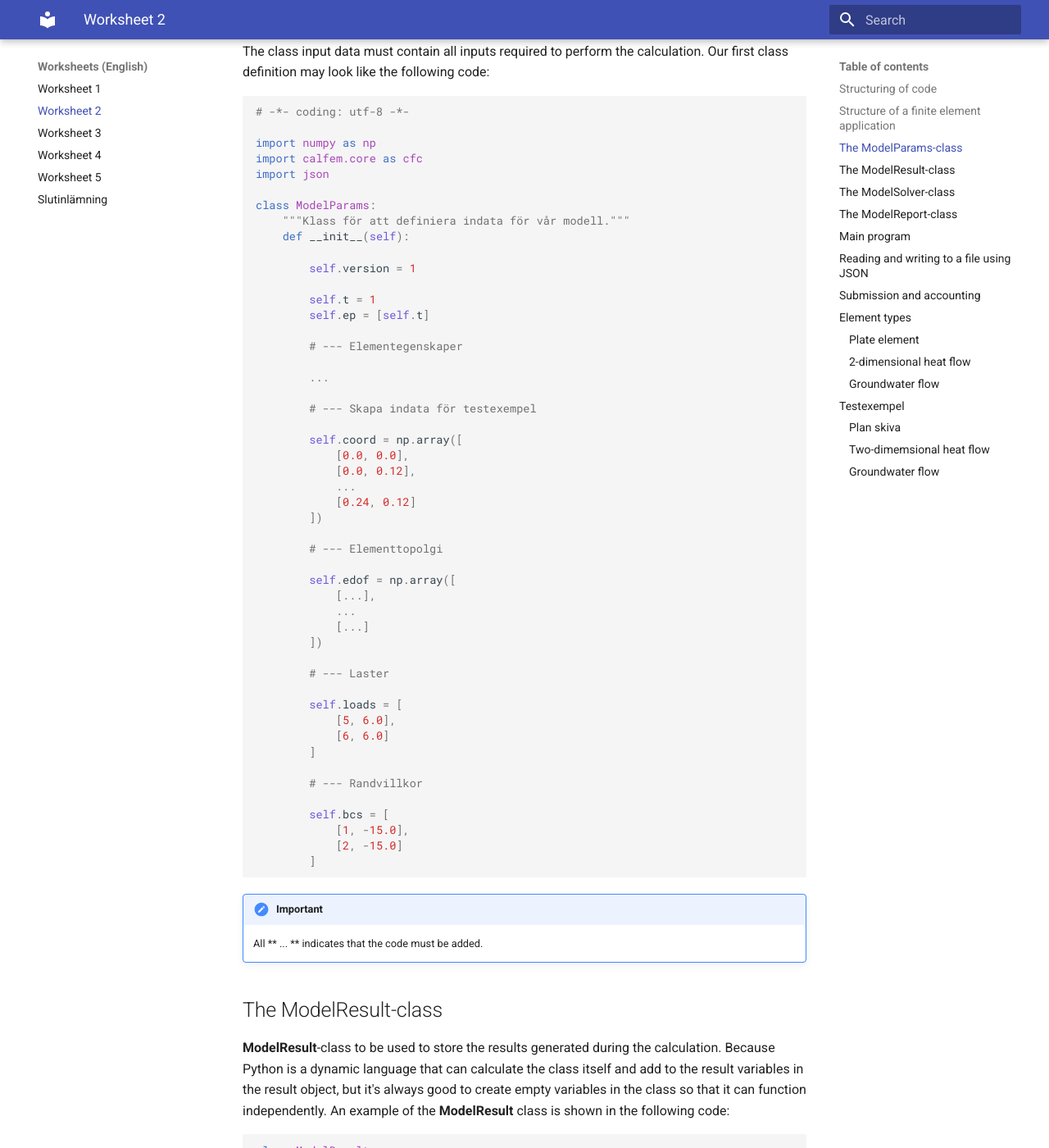
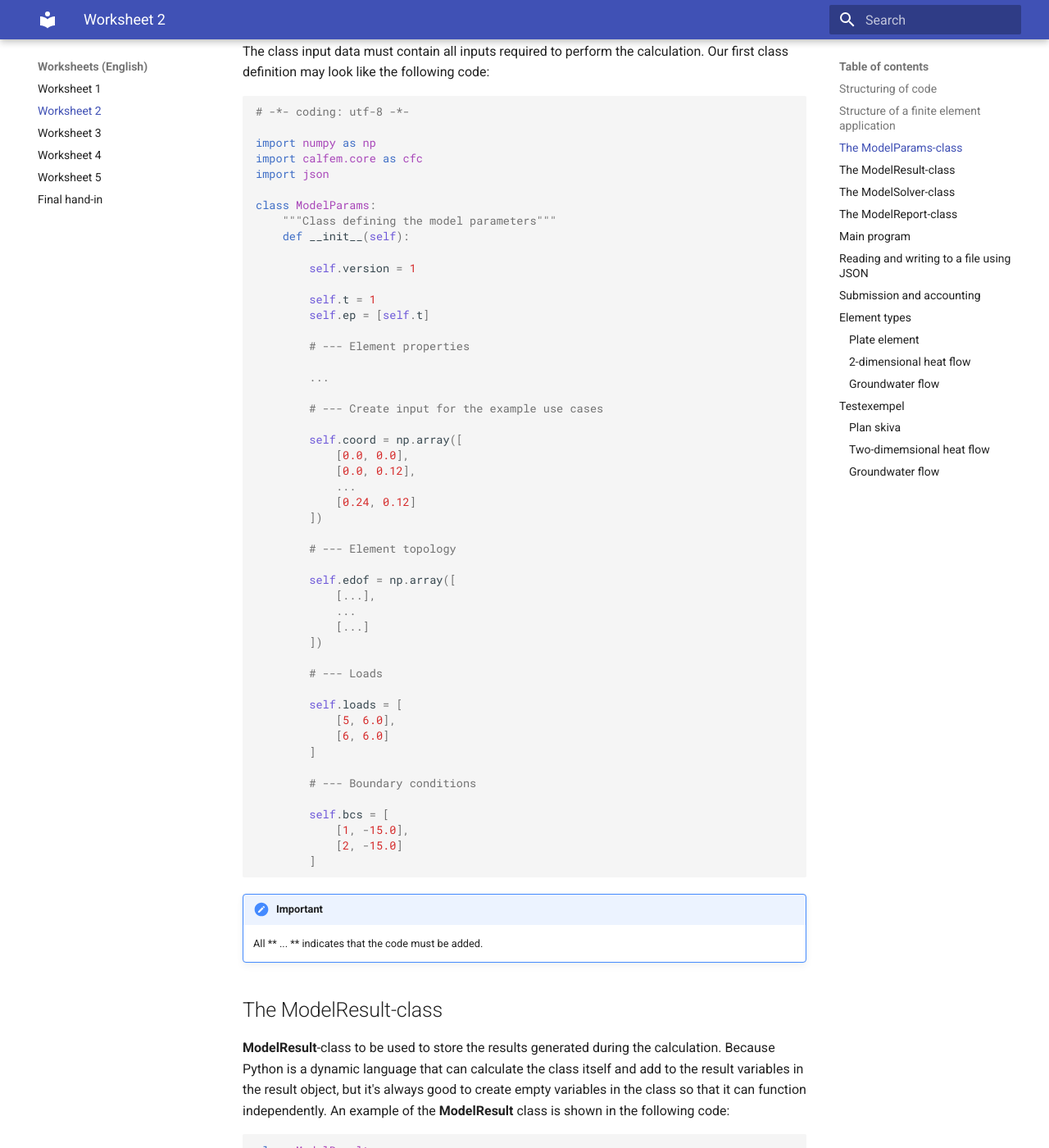
Before and after one commit to jonaslindemann/vsmn20, an MkDocs documentation site: the page built from docs/assignment2_eng.md, in a window 1280 px wide and 1400 px high, scrolled down 1903 px. Shown: the whole window at 82% size. Built offline with MkDocs 1.6.1 and Material for MkDocs 9.7.7, drawn with Linux system fonts in a browser that asks for light colours; comment, search, counter and statistics services are not loaded; some of the changed text lies outside the part shown.

````diff
--- a/docs/assignment2_eng.md
+++ b/docs/assignment2_eng.md
@@ -58,7 +58,7 @@ import calfem.core as cfc
 import json
 
 class ModelParams:
-    """Klass för att definiera indata för vår modell."""
+    """Class defining the model parameters"""
     def __init__(self):
 
         self.version = 1
@@ -66,11 +66,11 @@ class ModelParams:
         self.t = 1
         self.ep = [self.t]
 
-        # --- Elementegenskaper
+        # --- Element properties
 
         ...
 
-        # --- Skapa indata för testexempel
+        # --- Create input for the example use cases
 
         self.coord = np.array([
             [0.0, 0.0],
@@ -79,7 +79,7 @@ class ModelParams:
             [0.24, 0.12]
         ])
 
-        # --- Elementtopolgi
+        # --- Element topology
 
         self.edof = np.array([
             [...],
@@ -87,14 +87,14 @@ class ModelParams:
             [...]
         ])
 
-        # --- Laster
+        # --- Loads
 
         self.loads = [
             [5, 6.0],
             [6, 6.0]
         ]
 
-        # --- Randvillkor
+        # --- Boundary conditions
 
         self.bcs = [
             [1, -15.0],
@@ -112,7 +112,7 @@ class ModelParams:
 
 ``` py
 class ModelResult:
-    """Klass för att lagra resultaten från beräkningen."""
+    """Class for storing results from calculations."""
     def __init__(self):
         self.a = None
         self.r = None
@@ -134,7 +134,7 @@ The class **ModelpSolver** is responsible for performing the actual calculation.
 
 ``` py
 class Solver:
-    """Klass för att hantera lösningen av vår beräkningsmodell."""
+    """Class for performing the model computations."""
     def __init__(self, model_params, model_result):
         self.model_params = model_params
         self.model_result = model_result
@@ -149,7 +149,7 @@ The calculation to be performed in the execute (...). The method retrieves input
 
     def execute(self):
 
-        # --- Överför modell variabler till lokala referenser
+        # --- Assign shorter variable names from model properties
 
         edof = self.model_params.edof
         cond = self.model_params.cond
@@ -171,13 +171,13 @@ class Solver:
 
     def execute(self):
 
-        # --- Överför modell variabler till lokala referenser
+        # --- Assign shorter variable names from model properties
 
         ...
 
         ... Beräkningskod ...
 
-        # --- Överför modell variabler till lokala referenser
+        # --- Store results in model_results
 
         self.model_result.a = a
         self.model_result.r = r
@@ -196,7 +196,7 @@ For this to work, we need two additional methods and a string variable. The stri
 
 ``` py
 class ModelReport:
-    """Klass för presentation av indata och utdata i rapportform."""
+    """Class for presenting input and output parameters in report form."""
     def __init__(self, model_params, model_result):
         self.model_params = model_params
         self.model_result = model_result
@@ -222,7 +222,7 @@ class ModelReport:
 
 !!! note "Nice looking tables"
 
-    The CALFEM commands starting with **cfu.str_disp_xxx(...)** are equivalent of the the **disp_xxx(...)** commands, but instead of printing to the terminal or notebook they return a string of the output. We use the command **cfu.str_disp_array(...)** to return a string with a table representation of the array as a string, which we add to the report in the **.add_text()** method. It is also possible to use the **tabulate** module as shown in the [guides section](data_in_tables.md)
+    The CALFEM commands starting with **cfu.str_disp_xxx(...)** are equivalent of the the **disp_xxx(...)** commands, but instead of printing to the terminal or notebook they return a string of the output. We use the command **cfu.str_disp_array(...)** to return a string with a table representation of the array as a string, which we add to the report in the **.add_text()** method. It is also possible to use the **tabulate** module as shown in the [guides section](data_in_tables.md).
 
 
 ## Main program
@@ -369,12 +369,12 @@ We start by implementing writing to a file as we have all input parameters requi
 
 ``` py
 class ModelParams:
-    """Klass för att definiera indata för vår modell."""
+    """Class defining the model parameters."""
 
     ...
 
     def save(self, filename):
-        """Spara indata till fil."""
+        """Save input to file."""
 
         ...
 ```
@@ -410,7 +410,7 @@ To load an existing JSON file we do the proecdure in reverse. We read the entire
 
 ``` py
     def load(self, filename):
-        """Läs indata från fil."""
+        """Read input from file."""
 
         ifile = open(filename, "r")
         model_params = json.load(ifile)
--- a/mkdocs.yml
+++ b/mkdocs.yml
@@ -1,13 +1,6 @@
-site_name: Programutveckling för Tekniska Tillämpningar
+site_name: Software Development for Technical Applications - VSMN20
 nav:
-- Hem: index.md
-- Arbetsblad (Swedish):
-  - Arbetsblad 1: assignment1.md
-  - Arbetsblad 2: assignment2.md
-  - Arbetsblad 3: assignment3.md
-  - Arbetsblad 4: assignment4.md
-  - Arbetsblad 5: assignment5.md
-  - Slutinlämning: assignment6.md
+- Home: index.md
 - Worksheets (English):
   - Worksheet 1: assignment1_eng.md
   - Worksheet 2: assignment2_eng.md
````
Also changed, not shown: other parts of docs/assignment2_eng.md (+1 -1 lines), docs/index.md (+2 -2 lines), docs/links.md (+12 -4 lines).
